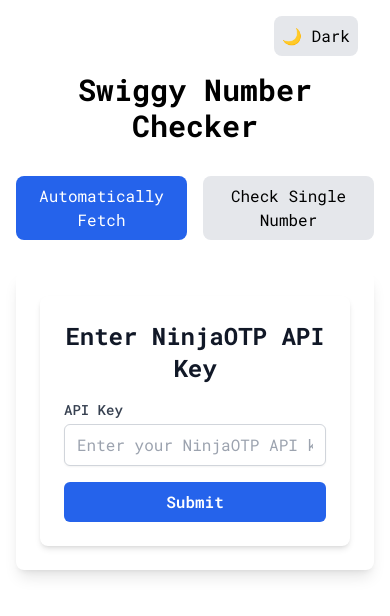
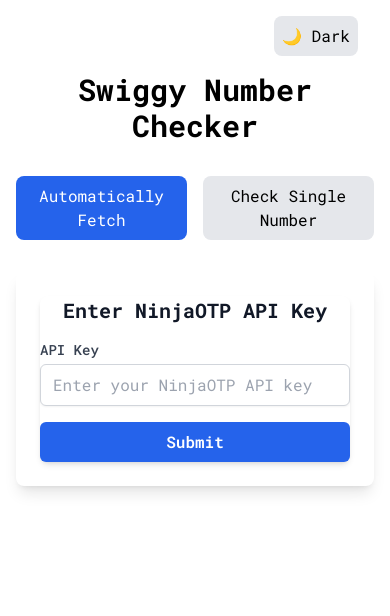
Before and after one commit to Badass-Nemesis/swiggy-number-fetcher, a Next.js app: page / in a window 390 px wide. Shown: the top 616 px of the page. Built offline with nearby package versions, Linux system fonts and the light colour scheme.

Commit message:
fixed UI break in mobile screen

```diff
--- a/src/app/components/ApiKeyForm.tsx
+++ b/src/app/components/ApiKeyForm.tsx
@@ -31,8 +31,8 @@
     };
 
     return (
-        <div className="max-w-md mx-auto p-6 bg-white dark:bg-gray-800 shadow-md rounded-lg">
-            <h1 className="text-2xl font-bold mb-4 text-gray-900 text-center dark:text-white">
+        <div className="max-w-md mx-auto md:p-6 bg-white dark:bg-gray-800 shadow-md rounded-lg">
+            <h1 className="text-xl md:text-2xl font-bold mb-4 text-gray-900 text-center dark:text-white">
                 Enter NinjaOTP API Key
             </h1>
             <form onSubmit={handleSubmit} className="space-y-4">
--- a/src/app/components/SingleNumberCheck.tsx
+++ b/src/app/components/SingleNumberCheck.tsx
@@ -44,7 +44,7 @@
 
     return (
         <div className="max-w-md mx-auto md:p-6 bg-white dark:bg-gray-800 shadow-md rounded-lg">
-            <h2 className="text-xl font-bold mb-4 text-gray-900 dark:text-white text-center">
+            <h2 className=" text-xl md:text-2xl font-bold mb-4 text-gray-900 text-center dark:text-white">
                 Check Single Number
             </h2>
 
```
